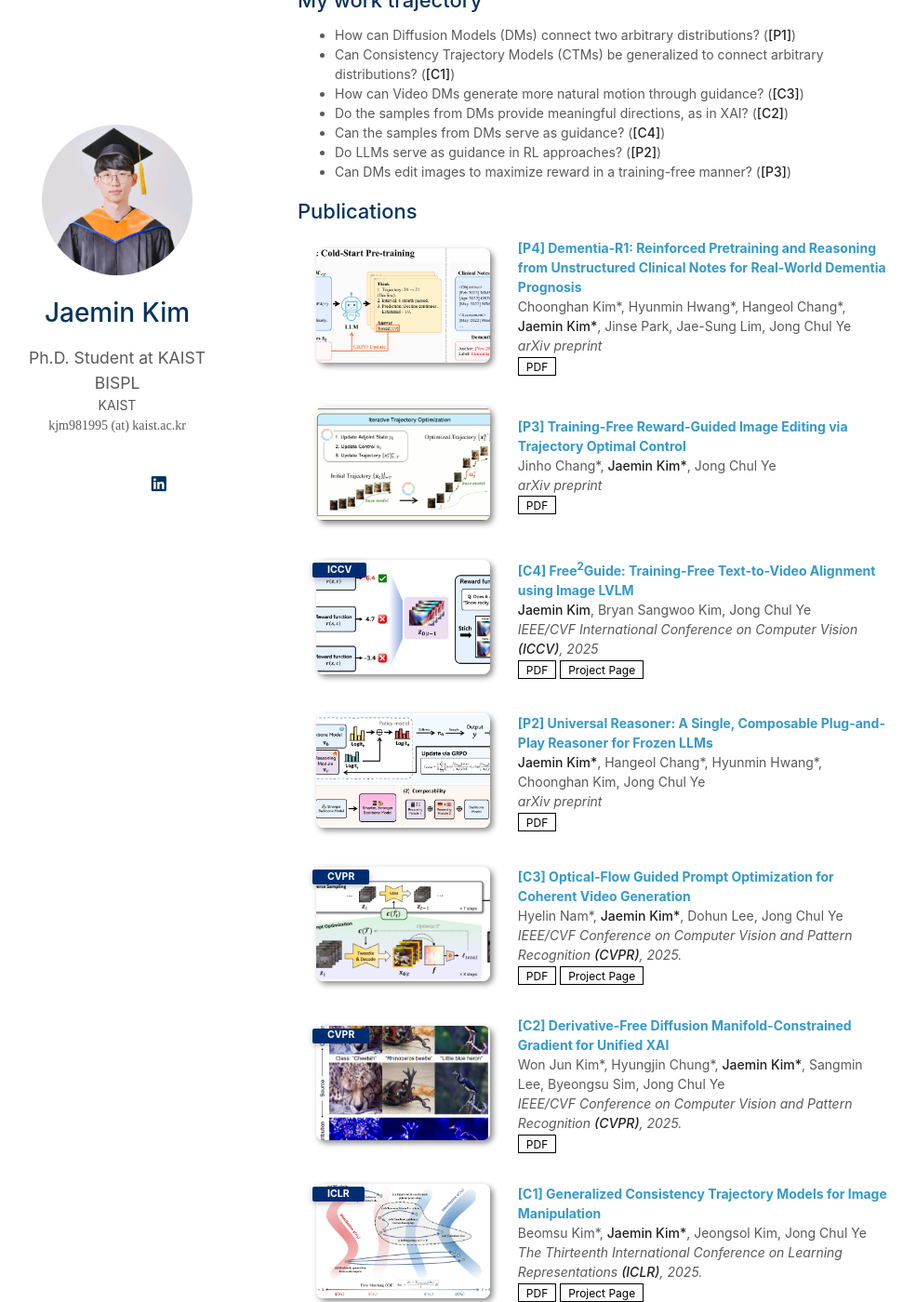
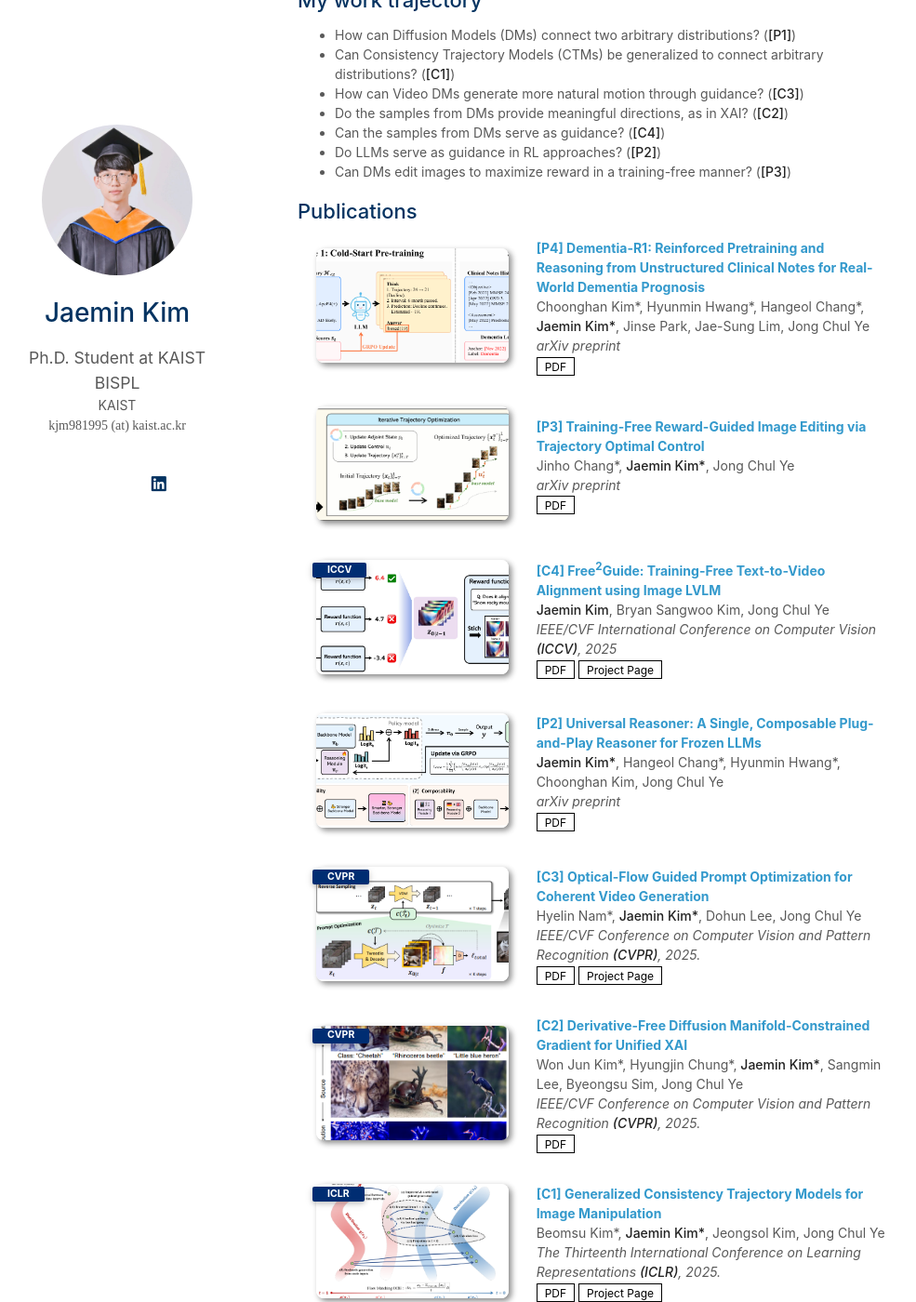
Before and after one commit to kjm981995/kjm981995.github.io, a Jekyll site: the page built from index.md, in a window 1280 px wide and 1400 px high, scrolled down 520 px. Shown: the whole window at 93% size, without its empty margins (150-1135 px from the left). Built offline with Jekyll 4.4.1, drawn with Linux system fonts in a browser that asks for light colours; a style sheet for code colours, icons or effects is not loaded; our own code applies the rules of GitHub Pages for plain Markdown files.

Commit message:
Update publications.css

```diff
--- a/assets/css/publications.css
+++ b/assets/css/publications.css
@@ -79,4 +79,4 @@ blockquote { background: var(--global-bg-color); border-left: 2px solid var(--gl
 
 .publications ol.bibliography li div.abstract.hidden.open { border-color: var(--global-text-color); }
 
-.publications ol.bibliography li .teaser { border-radius: 8px; box-shadow: 3px 3px 6px #888; height: 123px; width: 300px; margin-top: 5px; margin-left: 5px; margin-bottom: 5px; object-fit: cover; }
+.publications ol.bibliography li .teaser { border-radius: 8px; box-shadow: 3px 3px 6px #888; height: 123px; width: 350px; margin-top: 5px; margin-left: 5px; margin-bottom: 5px; object-fit: cover; }
```
